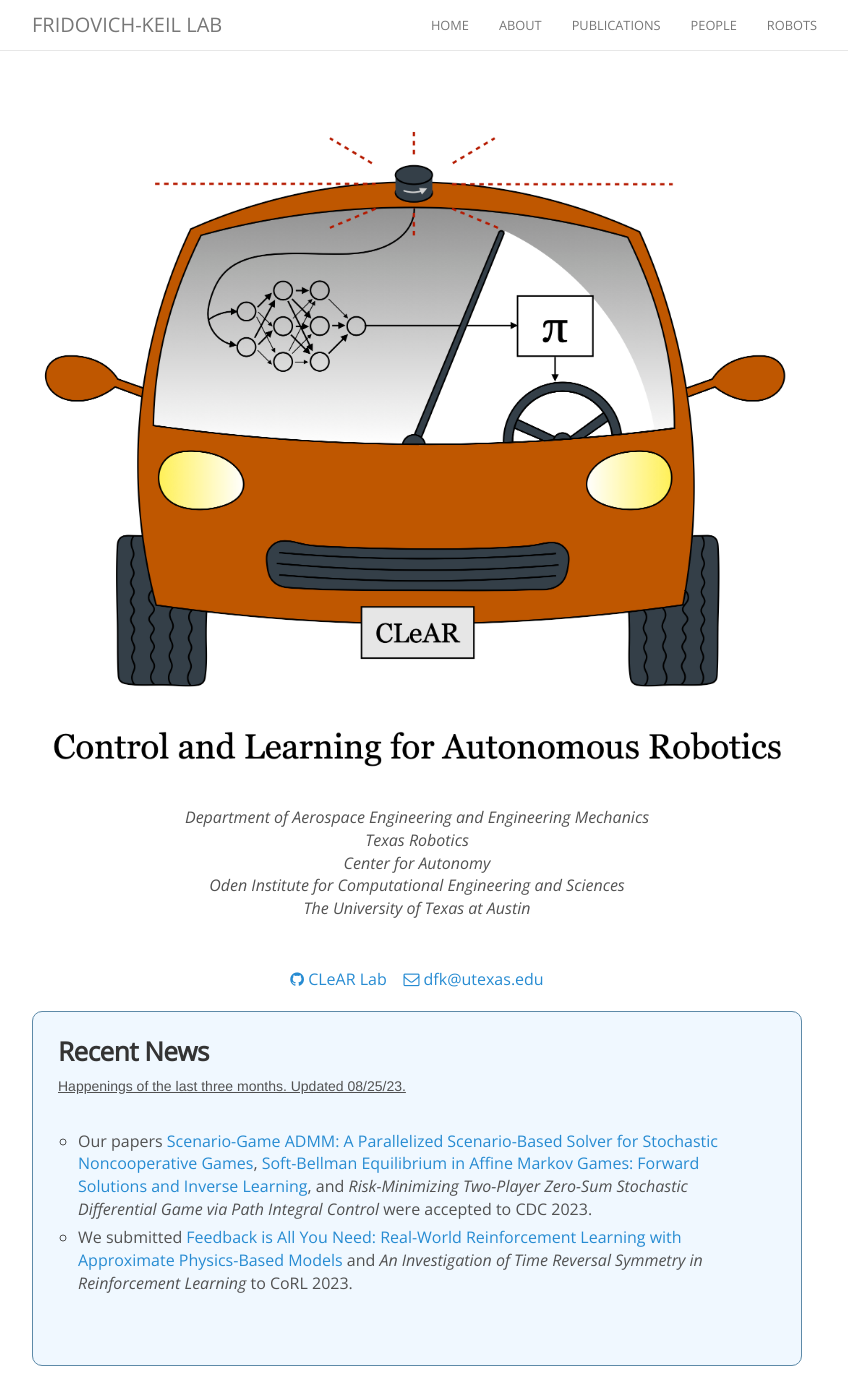
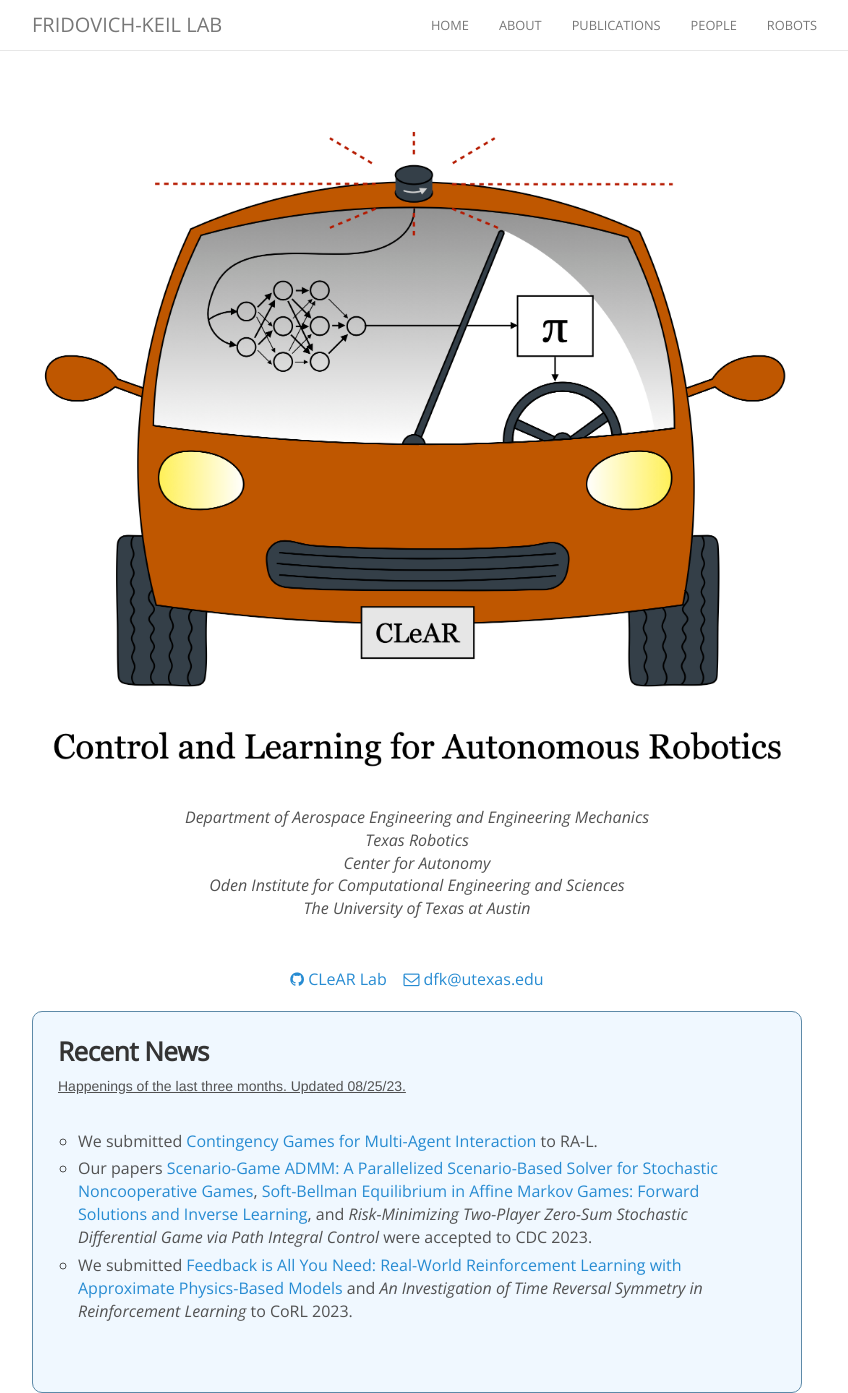
Before and after one commit to KordingLab/KordingLab.github.io, a Jekyll site: the page built from index.html, in a window 1280 px wide and 1393 px high. Shown: the whole window, without its empty margins (223-1071 px from the left). Built offline with Jekyll 4.4.1, drawn with Linux system fonts in a browser that asks for light colours; nearby versions of some CDN libraries; comment, search, counter and statistics services are not loaded.

Commit message:
RA-L submission

```diff
--- a/_data/news.yml
+++ b/_data/news.yml
@@ -1,3 +1,7 @@
+- date: 2023-08-17
+  details: >-
+    We submitted <a href="https://arxiv.org/pdf/2304.05483">Contingency Games for Multi-Agent Interaction</a> to RA-L.
+
 - date: 2023-07-11
   details: >-
     Our papers <a href="https://arxiv.org/pdf/2304.01945.pdf">Scenario-Game ADMM: A Parallelized Scenario-Based Solver for Stochastic Noncooperative Games</a>, <a href="https://arxiv.org/abs/2304.00163">Soft-Bellman Equilibrium in Affine Markov Games: Forward Solutions and Inverse Learning</a>, and <i>Risk-Minimizing Two-Player Zero-Sum Stochastic Differential Game via Path Integral Control</i> were accepted to CDC 2023.
```
